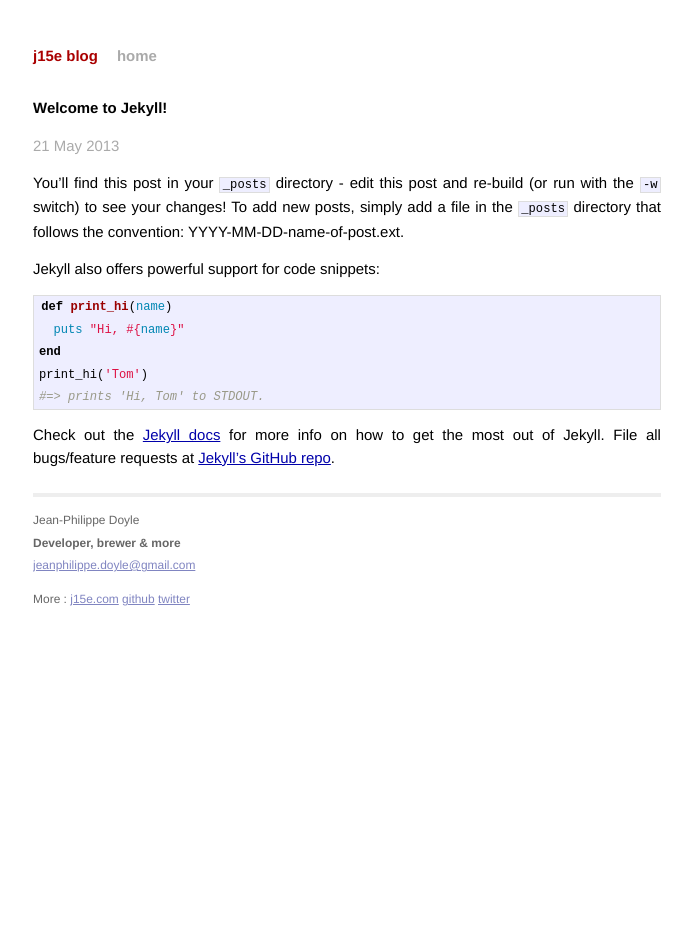
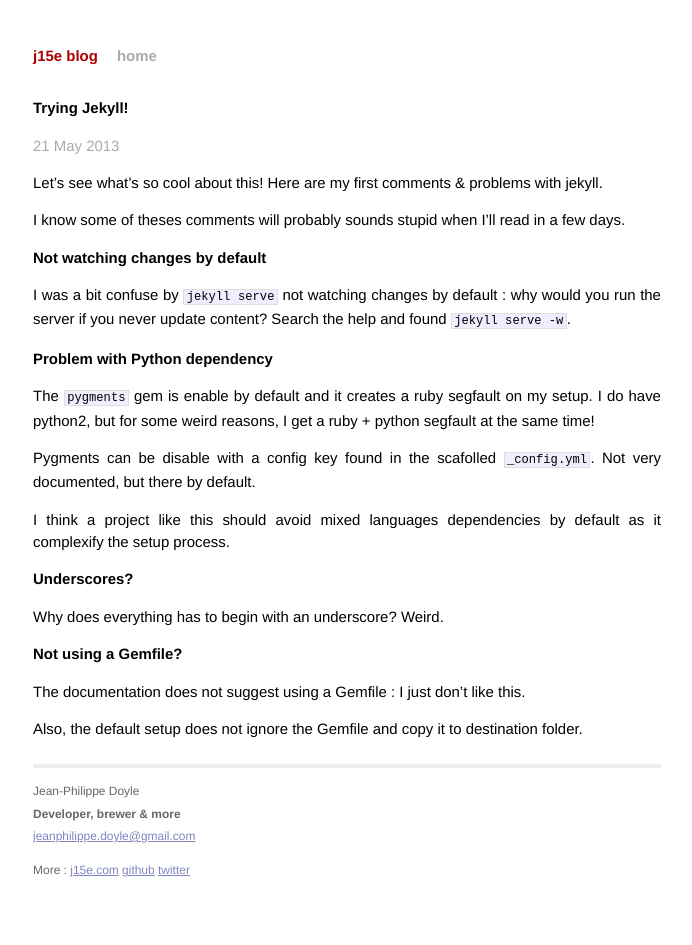
Before and after one commit to j15e/b, a Jekyll site: the page built from _posts/2013-05-21-welcome-to-jekyll.markdown, in a window 1280 px wide. Shown: the whole page, without its empty margins (293-985 px from the left). Built offline with Jekyll 4.4.1, drawn with Linux system fonts in a browser that asks for light colours.

Commit message:
Yeah, I'm blogging about a blog

```diff
--- a/_posts/2013-05-21-welcome-to-jekyll.markdown
+++ b/_posts/2013-05-21-welcome-to-jekyll.markdown
@@ -1,24 +1,37 @@
 ---
 layout: post
-title:  "Welcome to Jekyll!"
+title:  "Trying Jekyll!"
 date:   2013-05-21 18:15:26
 categories: jekyll update
 ---
 
-You'll find this post in your `_posts` directory - edit this post and re-build (or run with the `-w` switch) to see your changes!
-To add new posts, simply add a file in the `_posts` directory that follows the convention: YYYY-MM-DD-name-of-post.ext.
+Let's see what's so cool about this! Here are my first comments & problems with jekyll.
 
-Jekyll also offers powerful support for code snippets:
+I know some of theses comments will probably sounds stupid when I'll read in a few days.
 
-{% highlight ruby %}
-def print_hi(name)
-  puts "Hi, #{name}"
-end
-print_hi('Tom')
-#=> prints 'Hi, Tom' to STDOUT.
-{% endhighlight %}
+## Not watching changes by default
 
-Check out the [Jekyll docs][jekyll] for more info on how to get the most out of Jekyll. File all bugs/feature requests at [Jekyll's GitHub repo][jekyll-gh].
+I was a bit confuse by `jekyll serve` not watching changes by default : why would you
+run the server if you never update content? Search the help and found `jekyll serve -w`.
 
-[jekyll-gh]: https://github.com/mojombo/jekyll
-[jekyll]:    http://jekyllrb.com
+## Problem with Python dependency
+
+The `pygments` gem is enable by default and it creates a ruby segfault on my setup.
+I do have python2, but for some weird reasons, I get a ruby + python segfault at the
+same time!
+
+Pygments can be disable with a config key found in the scafolled `_config.yml`.
+Not very documented, but there by default.
+
+I think a project like this should avoid mixed languages dependencies by default as it
+complexify the setup process.
+
+## Underscores?
+
+Why does everything has to begin with an underscore? Weird.
+
+## Not using a Gemfile?
+
+The documentation does not suggest using a Gemfile : I just don't like this.
+
+Also, the default setup does not ignore the Gemfile and copy it to destination folder.
```
